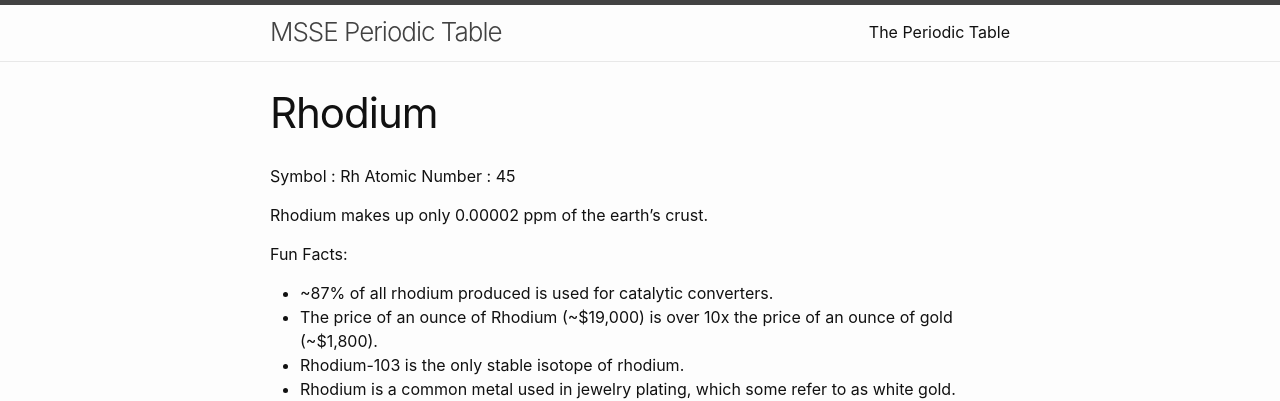
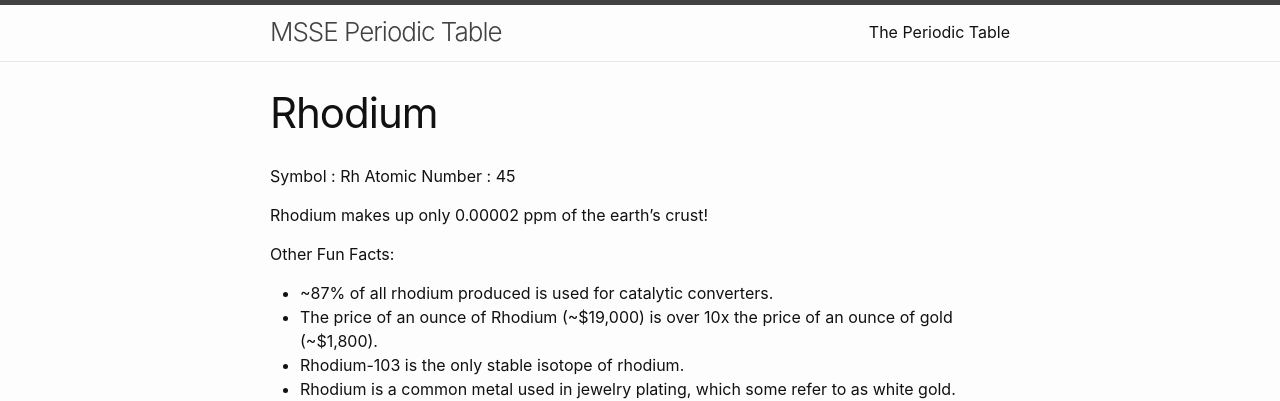
Before and after one commit to msse-chem-280-2024/periodic-table, a Jekyll site: the page built from elements/rhodium.md, in a window 1280 px wide. Shown: the top 401 px of the page. Built offline with Jekyll 4.4.1, drawn with Linux system fonts in a browser that asks for light colours.

Commit message:
update  Rhodium page

```diff
--- a/elements/rhodium.md
+++ b/elements/rhodium.md
@@ -6,10 +6,10 @@ title: Rhodium
 Symbol : Rh
 Atomic Number : 45
 
-Rhodium makes up only 0.00002 ppm of the earth's crust.
+Rhodium makes up only 0.00002 ppm of the earth's crust!
 
-Fun Facts:
+Other Fun Facts:
 - ~87% of all rhodium produced is used for catalytic converters.
-- The price of an ounce of Rhodium (~$19,000) is over 10x the price of an ounce of gold (~$1,800).
+- The price of an ounce of Rhodium (\~$19,000) is over 10x the price of an ounce of gold (\~$1,800).
 - Rhodium-103 is the only stable isotope of rhodium.
 - Rhodium is a common metal used in jewelry plating, which some refer to as white gold.
```
